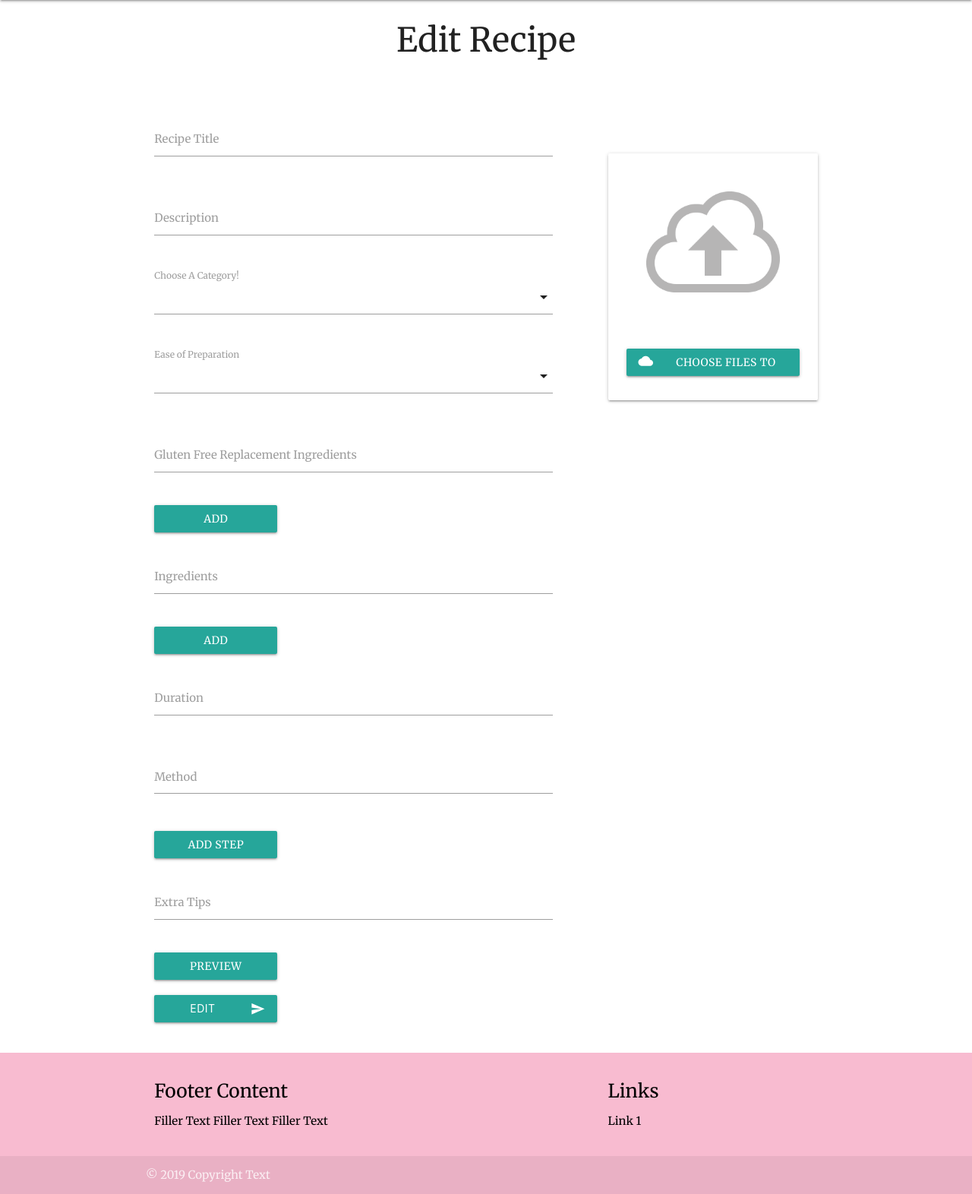
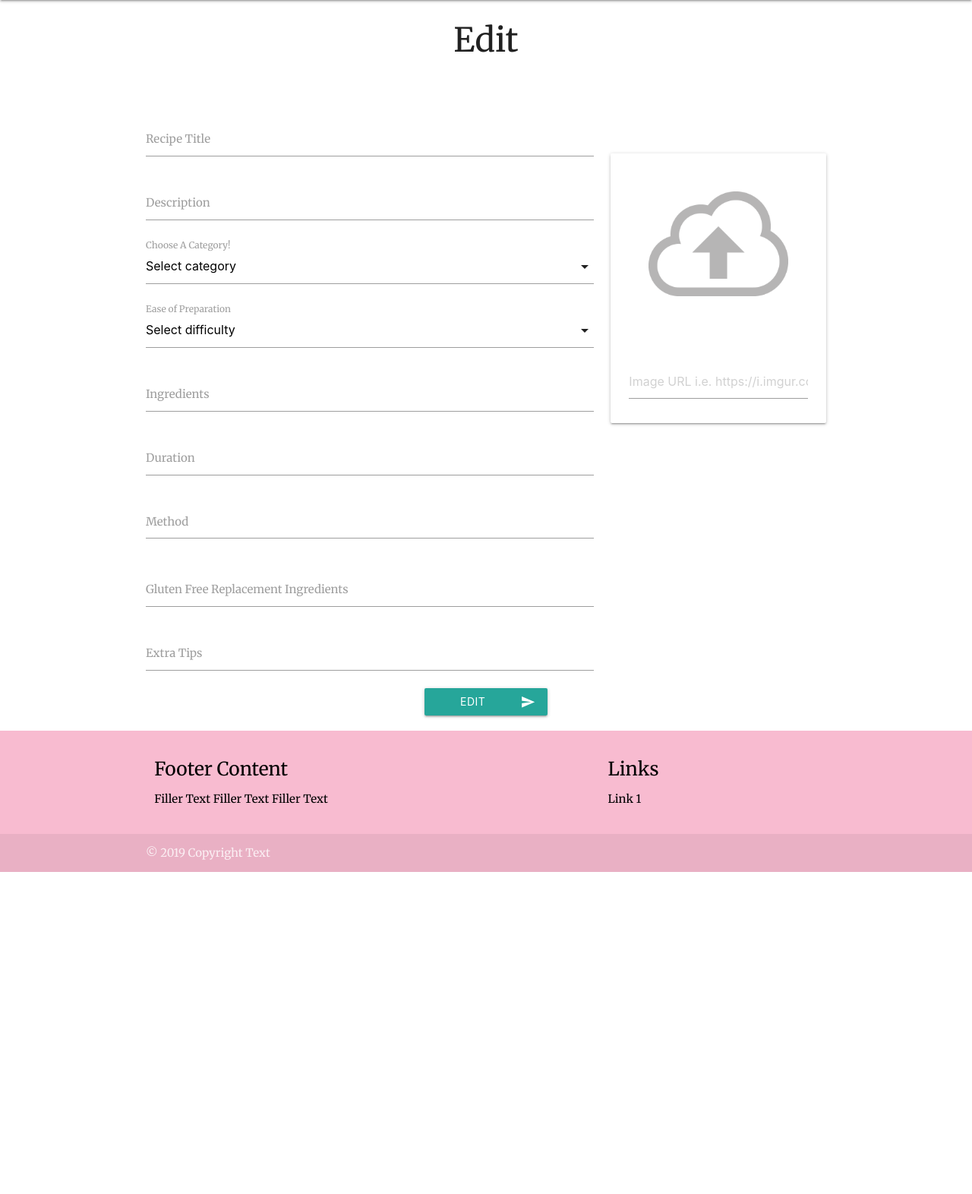
Before and after one commit to DanielJMaia/cookbook-project, a Flask app: template templates/edit_recipe.html in a window 1280 px wide. Shown: the part 64-1636 px from the top of the page at 76% size. After the commit the page ends 1212 px from the top, so only its background shows below. Run offline with Flask 2, Linux system fonts and the light colour scheme; the template is opened without the code that fills it, so the values that code supplies are empty; some libraries are stand-ins or nearby versions; some web fonts are replaced.

Commit message:
fixed editing recipe bug, now creates duplicate recipe though

```diff
--- a/app.py
+++ b/app.py
@@ -42,7 +42,7 @@ def edit_recipe(recipe_id):
     _categories = mongo.db.categories.find()
     _difficulty = mongo.db.difficulty.find()
     category_list = [category for category in _categories]
-    return render_template('edit_recipe.html', recipe=_recipe, categories=category_list, difficulty=_difficulty)
+    return render_template('edit_recipe.html', recipe=_recipe, categories=category_list, difficulty=_difficulty, second_category=mongo.db.categories.find())
 
 @app.route('/update_recipe/<recipe_id>', methods=["POST"])
 def update_recipe(recipe_id):
@@ -57,7 +57,8 @@ def update_recipe(recipe_id):
         'method' : request.form.get('method'),
         'ingredients' : request.form.get('ingredients'),
         'description' : request.form.get('description'),
-        'tips' : request.form.get('tips')
+        'tips' : request.form.get('tips'),
+        'url' : request.form.get('url')
     })
     return redirect(url_for('home'))
 
--- a/templates/edit_recipe.html
+++ b/templates/edit_recipe.html
@@ -1,25 +1,31 @@
 {% extends 'base.html' %} {% block content %}
 
-<h3 class="center-align" id="submit_recipe_header">Edit Recipe</h3>
+<h3 class="center-align" id="submit_recipe_header">Edit {{recipe.title}}</h3>
+<form action="{{url_for('insert_recipe')}}" method="POST" class="col s12 m8" autocomplete="off">
     <div class="container">
         <div class="row">
-        <form action="{{url_for('update_recipe', recipe_id=recipe._id)}}" method="POST" class="col s12 m8" autocomplete="off">
-            <div class="row">
-                <div class="input-field col s11">
-                    <input id="recipe_title" type="text" class="validate" name="title" value="{{recipe.title}}">
+            <div class="col s11 m4 submit_image_spacing">
+                <div class="card">
+                    <div class="card-image">
+                        <img src="/static/img/upload.jpg" class="image" id="upload_image">
+                    </div>
+                    <div class="card-content input-field">
+                        <input id="add_image" type="text" class="validate" name="url" value="{{recipe.url}}" placeholder="Image URL i.e. https://i.imgur.com/PuHbs0g.jpg" required>
+                    </div>
+                </div>
+            </div>
+            <div class="input-field col s11 m8">
+                <input id="recipe_title" type="text" class="validate" name="title" value="{{recipe.title}}" required>
                 <label for="recipe_title">Recipe Title</label>
             </div>
-            </div>
-            <div class="row">
-                <div class="input-field col s11">
-                    <input id="recipe_description" type="text" class="validate" name="description" value="{{recipe.description}}">
+            <div class="input-field col s11 m8">
+                <input id="recipe_description" type="text" class="validate" name="description" value="{{recipe.description}}" required>
                 <label for="recipe_description">Description</label>
             </div>
-            </div>
-            <div class="row">
-                <div class="input-field col s11">
-                    <select name="category">
-                        {% for cat in categories %}
+            <div class="input-field col s11 m8">
+                <select name="category" required>
+                        <option selected disabled value>Select category</option>
+                    {% for cat in second_category %}
                         {% if cat.category == recipe.category %}
                             <option value="{{ cat.category }}" selected>{{ cat.category }}</option>
                         {% else %}
@@ -29,86 +35,45 @@
                 </select>
                 <label>Choose A Category!</label>
             </div>
-            </div>
-            <div class="row">
-                <div class="input-field col s11">
-                    <select name="difficulty">
+            <div class="input-field col s11 m8">
+                <select name="difficulty" required>
+                        <option selected disabled value>Select difficulty</option>
                     {% for diff in difficulty %}
-                    <option value="{{ diff.difficulty }}">{{ diff.difficulty }}</option>
+                        {% if diff.difficulty == recipe.difficulty %}
+                            <option value="{{ diff.difficulty }}" selected>{{ diff.difficulty }}</option>
+                        {% else %}
+                            <option value="{{ diff.difficulty }}" >{{ diff.difficulty }}</option>
+                        {% endif %}
                     {% endfor %}
                 </select>
                 <label>Ease of Preparation</label>
             </div>
+            <div class="input-field col s11 m8">
+                <input id="ingredients" type="text" class="validate" name="ingredients" value="{{recipe.ingredients}}" required>
+                <label for="ingredients">Ingredients</label>
             </div>
-            <div class="row">
-                <div class="input-field col s11">
-                    <input id="gf_ingredient" type="text" class="validate" name="gf_ingredient">
+            <div class="input-field col s11 m8">
+                <input id="duration" type="text" class="validate" name="prep_duration" value="{{recipe.prep_duration}}" required>
+                <label for="duration">Duration</label>
+            </div>
+            <div class="input-field col s11 m8">
+                <textarea id="textarea1" class="materialize-textarea" name="method" value="{{recipe.method}}"required></textarea>
+                <label for="textarea1">Method</label>
+            </div>
+            <div class="input-field col s11 m8">
+                <input id="gf_ingredient" type="text" class="validate" name="gf_ingredient" value="{{recipe.gf_ingredient}}">
                 <label for="gf_ingredient">Gluten Free Replacement Ingredients</label>
             </div>
+            <div class="input-field col s11 m8">
+                <input id="tips" type="text" class="validate" name="tips" value="{{recipe.tips}}">
+                <label for="tips">Extra Tips</label>
             </div>
-            <div class="row">
-                <div class="col s2 center-align">
-                    <a class="waves-effect waves-light btn button_form_min_width">Add Ingredient</a>
-                </div>
-            </div>
-            <div class="row">
-                <div class="input-field col s11">
-                    <input id="ingredients" type="text" class="validate" name="ingredients">
-                    <label for="ingredients">Ingredients</label>
-                </div>
-            </div>
-            <div class="row">
-                <div class="col s2 center-align">
-                    <a class="waves-effect waves-light btn button_form_min_width">Add Ingredient</a>
-                </div>
-            </div>
-            <div class="row">
-                <div class="input-field col s11">
-                    <input id="duration" type="text" class="validate" name="prep_duration" value="{{recipe.prep_duration}}">
-                    <label for="duration">Duration</label>
-                </div>
-            </div>
-            <div class="row">
-                <div class="input-field col s11">
-                    <textarea id="textarea1" class="materialize-textarea" name="method"></textarea>
-                    <label for="textarea1">Method</label>
-                </div>
-            </div>
-            <div class="row">
-                <div class="col s2 center-align">
-                    <a class="waves-effect waves-light btn button_form_min_width">Add Step</a>
-                </div>
-            </div>
-            <div class="row">
-                <div class="input-field col s11">
-                    <input id="tips" type="text" class="validate" name="tips" value="{{recipe.tips}}">
-                    <label for="Tips">Extra Tips</label>
-                </div>
-            </div>
-            <div class="row">
-                <div class="col s2 center-align">
-                    <a class="waves-effect waves-light btn button_form_min_width">Preview</a>
-                </div>
-            </div>
-            <div class="row">
-                <div class="col s2 center-align">
+            <div class="col s12 center-align">
                 <button class="btn waves-effect waves-light button_form_min_width" type="submit" name="action">Edit
                     <i class="material-icons right">send</i>
                 </button>
             </div>
         </div>
+    </div>
 </form>
-        <div class="col s12 m4 submit_image_spacing">
-            <div class="card">
-                <div class="card-image">
-                    <img src="/static/img/upload.jpg" class="image" id="upload_image">
-                </div>
-                <div class="card-content">
-                    <span class="card-title"><a class="waves-effect waves-light btn"><i class="material-icons left">cloud</i>Choose files to Upload</a></span>
-                </div>
-            </div>
-        </div>
-    </div>
-</div>
-
 {% endblock %}
```
Lines whose indentation alone changed are shown as unchanged.
